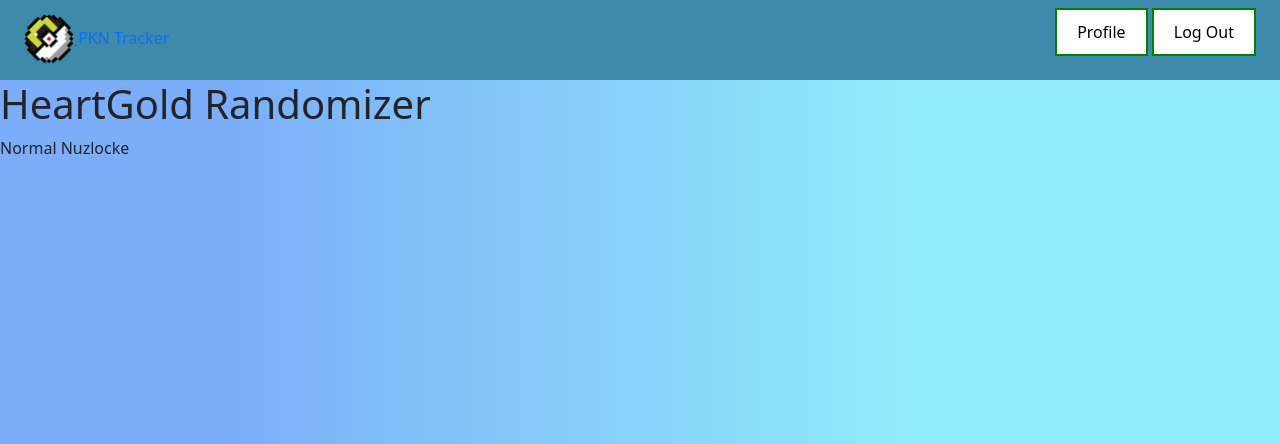
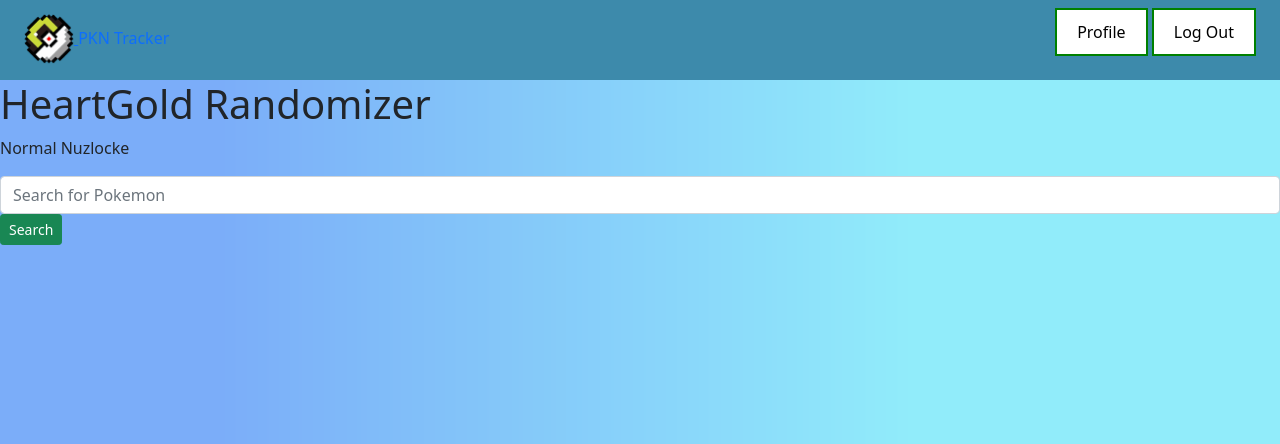
Before and after one commit to DevinLB/Nuzlocke-Tracker, a Django app: page /run/1/ in a window 1280 px wide. Shown: the top 444 px of the page. Run offline with Django 3.2, Linux system fonts and the light colour scheme; a user stored in the database is signed in; data comes from the database, SQL or seed files in the repository; data that the repository does not hold is empty; some web fonts are replaced.

Commit message:
Adds search function

```diff
--- a/main_app/forms.py
+++ b/main_app/forms.py
@@ -1,5 +1,5 @@
 from django import forms
-from .models import Run
+from .models import Run, Pokemon, Pkinfo
 from django.contrib.auth.forms import UserCreationForm
 from django.contrib.auth.models import User
 
@@ -18,11 +18,14 @@ class SignUpForm(UserCreationForm):
 class NewRunForm(forms.ModelForm):
     name = forms.CharField(max_length=100, required=True)
     game = forms.CharField(label='Game', widget=forms.RadioSelect(choices=GAMES, attrs={'class': ''}))
-    rules = forms.CharField(
-        max_length=5000,
-        required=True,
-        widget=forms.Textarea(attrs={'class': 'form-control'},
-        ))
+    rules = forms.CharField(required=True, widget=forms.Textarea(attrs={'class': 'form-control'}, ))
     class Meta:
         model = Run
         fields = ['name', 'game', 'rules']
+
+class NewPokemonForm(forms.ModelForm):
+    nickname = forms.CharField(max_length=100, required=True)
+
+    class Meta:
+        model = Pokemon
+        fields = ['nickname']
--- a/main_app/templates/profile/show_run.html
+++ b/main_app/templates/profile/show_run.html
@@ -5,6 +5,11 @@
 
 <h1>{{ run.name }}</h1>
 <p>{{ run.rules }}</p>
+{% comment %} <p><a class="basic-button" href="{% url 'new_pokemon' %}" >Add Pokemon</a></p> {% endcomment %}
+<form class="nav-search" action="{% url 'search_results' run.id %}" method="get">
+    <input class="form-control me-2" type="text" placeholder="Search for Pokemon" name="q">
+    <button class="btn btn-sm btn-success " type="submit">Search</button>
+</form>
 {% for pokemon in pokemon %}
     <div class="card">
       <img class="card-img" src="{{pokemon.picture}}">
--- a/main_app/urls.py
+++ b/main_app/urls.py
@@ -8,5 +8,8 @@ urlpatterns = [
   path('run/<int:run_id>/', views.show_run, name='show_run'),
   path('new_run/', views.new_run, name='new_run'),
   path('add_run/', views.add_run, name='add_run'),
-  path('pokemon/<int:pokemon_id>', views.show_pokemon, name='show_pokemon'),
+  path('run/<int:run_id>/search_results/', views.search_results, name='search_results'),
+
+  path('pokemon/<int:pokemon_id>/', views.show_pokemon, name='show_pokemon'),
+  path('run/<int:run_id>/<int:pokemon_id>/', views.new_pokemon, name='new_pokemon'),
 ]
--- a/main_app/views.py
+++ b/main_app/views.py
@@ -10,7 +10,7 @@ from django.contrib.auth.forms import AuthenticationForm
 
 from .forms import SignUpForm, NewRunForm
 from .models import Run, Pkinfo, Pokemon
-
+from django.db.models import Q
 default_rules = "Any Pokémon that faints is considered dead, and must be released or put in the Pokémon Storage System permanently (or may be transferred to another game, as long as the Pokémon is never able to be used again during this run). The player may only catch the first wild Pokémon encountered in each area, and none else. If the first wild Pokémon encountered faints or flees, there are no second chances. If the first encounter in the area is a double battle, the player is free to choose which of the two wild Pokémon they would like to catch but may only catch one of them. This restriction does not apply to Pokémon able to be captured during static encounters, nor to Shiny Pokémon. The player must nickname all of their Pokémon, for the sake of forming stronger emotional bonds. The player may only use Pokémon they have captured themselves, meaning Pokémon acquired through trading, Mystery Gifts, etc., are prohibited. As for trading and retrading the same Pokémon (for the purpose of evolving a Graveler, for example), there is no firm consensus. As of White: Hard-Mode Episode 3, it is implied that the player can accept Pokémon that are received freely from NPCs. The player may not voluntarily reset and reload the game whenever things go wrong. Being able to do so would render all of the other rules pointless. Legendary and otherwise game-breaking pokemon may not be used."
 
 ### VIEWS
@@ -76,10 +76,34 @@ def add_run(request):
     new_review.save()
     return redirect('profile')
   else:
-    return render(request, 'profile/new_run.html')
+    return redirect('profile')
 
 # Define Show Pokemon View
 @login_required
 def show_pokemon(request, pokemon_id):
+  pokemon = Pkinfo.objects.get(id = pokemon_id)
+  return render(request, 'profile/show_pokemon.html', {'pokemon': pokemon})
+
+#Define New Pokemon View
+@login_required
+def new_pokemon(request, run_id, pokemon_id):
   pokemon = Pokemon.objects.get(id = pokemon_id)
-  return render(request, 'profile/show_pokemon.html', {'pokemon': pokemon})
+  run = Run.objects.get(id = run_id)
+  return render(request, 'profile/new_pokemon.html', {'pokemon': pokemon, 'run': run})
+
+#Define Add Pokemon View
+@login_required
+def new_pokemon(request, run_id, pokemon_id):
+  pokemon = Pokemon.objects.get(id = pokemon_id)
+  run = Run.objects.get(id = run_id)
+  return render(request, 'profile/new_pokemon.html', {'pokemon': pokemon, 'run': run})
+
+#Define New Pokemon View
+@login_required
+def search_results(request, run_id):
+  run = Run.objects.get(id = run_id)
+  query = request.GET['q']
+  pokemon = Pkinfo.objects.filter(
+      Q(name__icontains=query) | Q(type_1__icontains=query) | Q(type_2__icontains=query)
+  )
+  return render(request, 'profile/search_results.html', {'pokemon': pokemon, 'run': run})
```
Also changed, not shown: main_app/templates/profile/new_pokemon.html (added, +10 -0 lines), main_app/templates/profile/search_results.html (added, +18 -0 lines).
